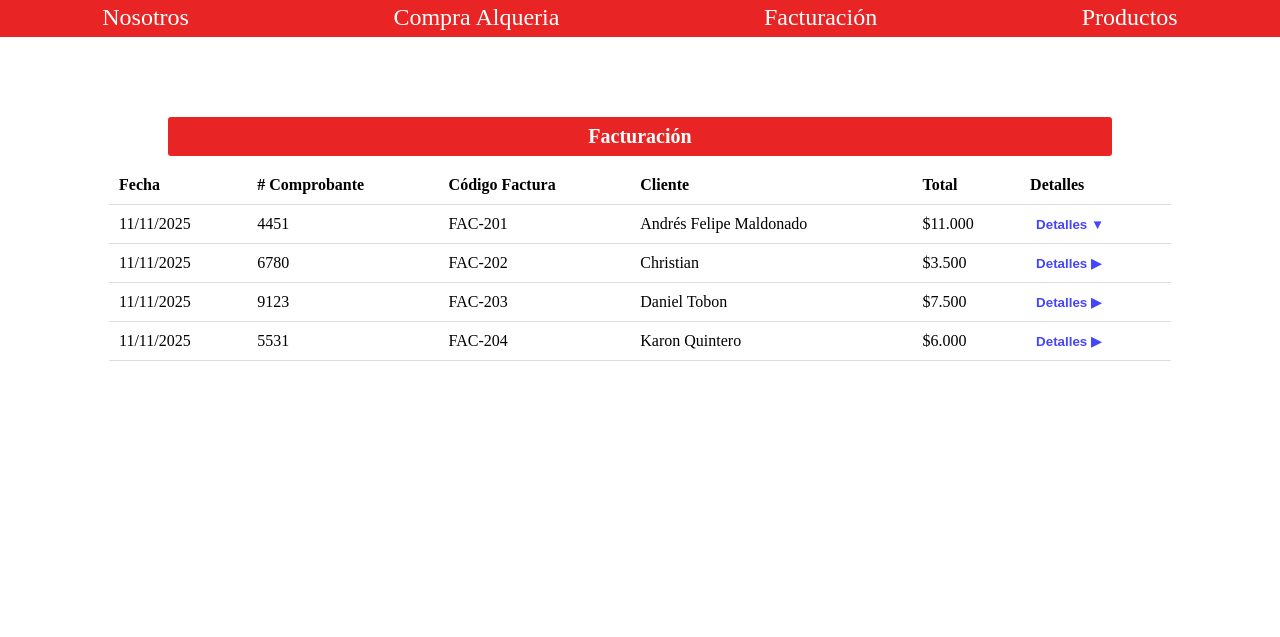
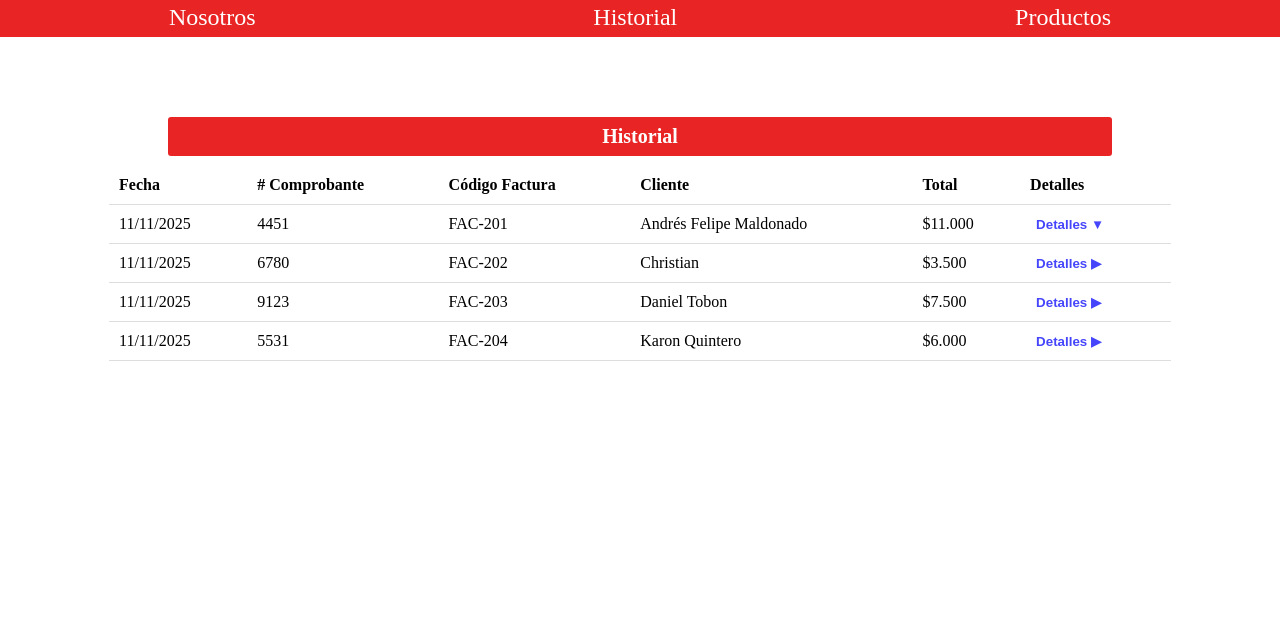
Before and after one commit to DanielAndresTobonComba/AnalisisDisenoCodigo, a plain HTML site: page 4-facturacion/facturacion.html in a window 1280 px wide. Shown: the part 163-800 px from the top of the page. Drawn offline with Linux system fonts and the light colour scheme; files whose address does not match are found by name.

Commit message:
cambiando titulos y menus

```diff
--- a/4-facturacion/facturacion.html
+++ b/4-facturacion/facturacion.html
@@ -58,15 +58,14 @@
 
     <div class="seccionMenu">
                 <a href="../1-Principal/paginaPrincipal.html" class="opcionMenu">Nosotros</a>
-                <a href="../3-compra.alqueria/compra.html" class="opcionMenu">Compra Alqueria</a>
-                <a href="../4-facturacion/facturacion.html" class="opcionMenu">Facturación</a>
+                <a href="../4-facturacion/facturacion.html" class="opcionMenu">Historial</a>
                 <a href="../4-form-prod/main.html" class="opcionMenu">Productos</a>
     </div>
   </header>
 
   <!-- Contenido principal -->
   <main>
-    <h2 class="tituloFacturacion">Facturación</h2>
+    <h2 class="tituloFacturacion">Historial</h2>
 
     <section class="tablaFacturas">
       <table id="tablaHistorial">
```
Also changed, not shown: 1-Principal/paginaPrincipal.html (+5 -6 lines), 4-form-prod/main.html (+3 -6 lines).
